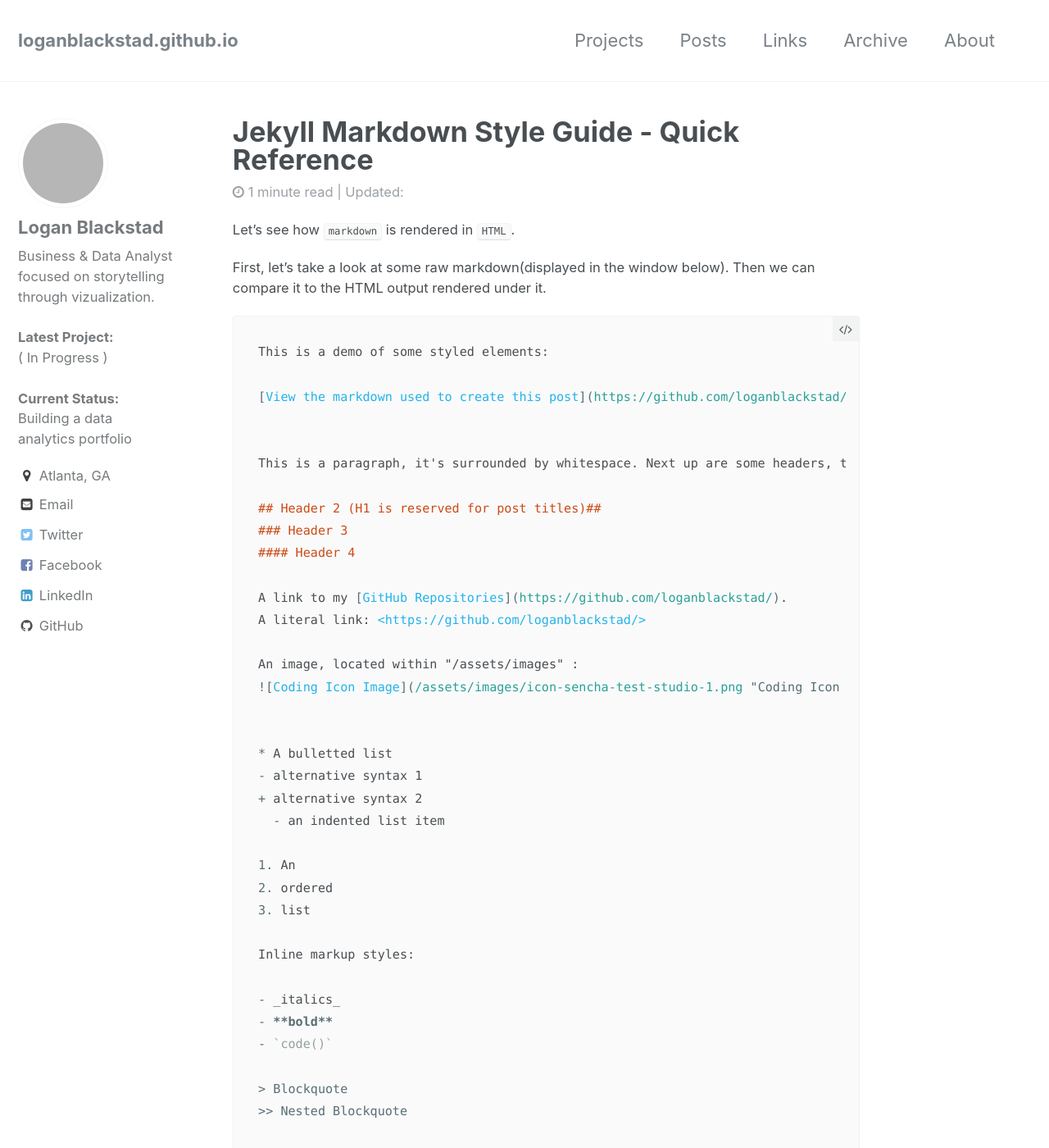
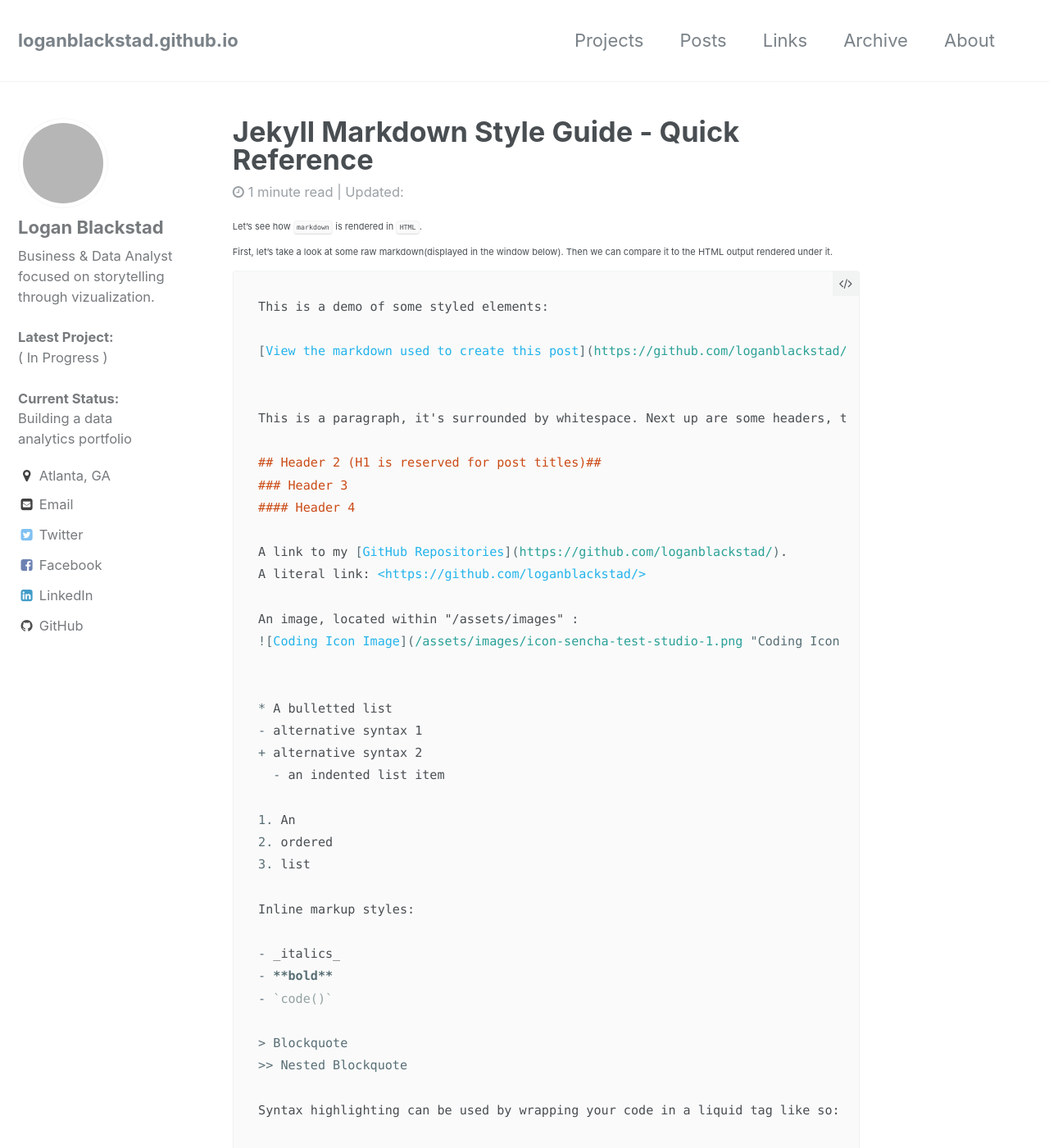
Before and after one commit to loganblackstad/loganblackstad.github.io, a Jekyll site: the page built from _posts/2018-12-12-Jekyll-Markdown-Quick-Reference.md, in a window 1280 px wide and 1400 px high. Shown: the whole window at 82% size. Built offline with Jekyll 4.4.1, drawn with Linux system fonts in a browser that asks for light colours; comment, search, counter and statistics services are not loaded; grey boxes are pictures that could not be loaded.

Commit message:
change font size to .5

```diff
--- a/_sass/minimal-mistakes/_page.scss
+++ b/_sass/minimal-mistakes/_page.scss
@@ -58,7 +58,7 @@
   }
 
   p, li, dl {
-    font-size: .75em;
+    font-size: .5em;
   }
 
   /* paragraph indents */
```
